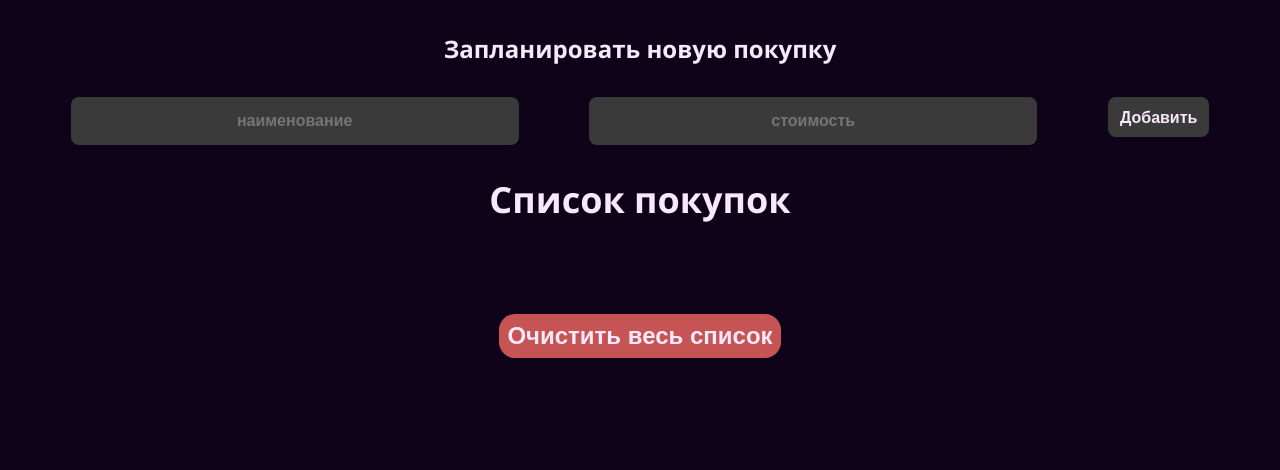
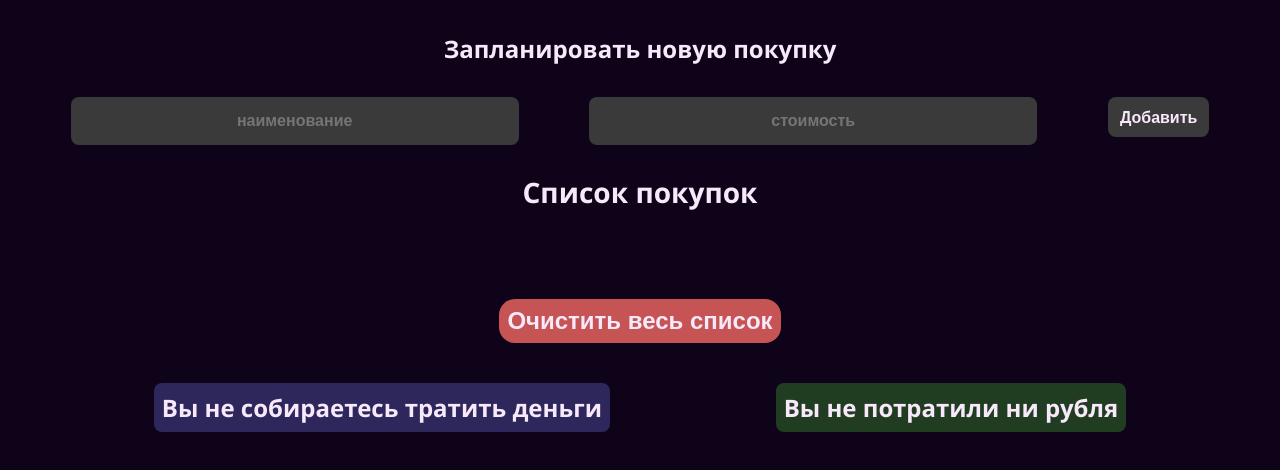
Before and after one commit to AnnaArmodillo/shopping-list-react-ts, a React (Vite) app: page / in a window 1280 px wide. Shown: the top 470 px of the page. Built offline with nearby package versions, Linux system fonts and the light colour scheme.

Commit message:
Добавлена информация о фактических и запланированных расходах

```diff
--- a/src/components/Footer/Footer.tsx
+++ b/src/components/Footer/Footer.tsx
@@ -1,8 +1,8 @@
-// import { ListInfo } from 'components/ListInfo/ListInfo';
 import { Modal } from 'components/Modal/Modal';
 import { FC, useCallback, useState } from 'react';
 import { useDispatch } from 'react-redux';
 import { clearAllItems } from 'redux/slices/itemsSlice';
+import { ListInfo } from 'components/ListInfo/ListInfo';
 import styles from './footer.module.scss';
 
 export const Footer: FC = () => {
@@ -23,6 +23,7 @@ export const Footer: FC = () => {
       <button type="button" className={styles.buttonClear} onClick={openModalClearHandler}>
         Очистить весь список
       </button>
+      <ListInfo />
       <Modal isModalOpen={isModalClearOpen} closeModalHandler={closeModalClearHandler}>
         <div className={styles.modalQuestion}>Точно очистить весь список?</div>
         <div className={styles.buttonsModalWrapper}>
--- a/src/components/Footer/footer.module.scss
+++ b/src/components/Footer/footer.module.scss
@@ -17,7 +17,7 @@
     @extend %button;
 
     border-color: rgb(199 84 84);
-    margin-top: 40px;
+    margin: 40px 0;
 }
 
 .buttonCancel {
--- a/src/components/List/list.module.scss
+++ b/src/components/List/list.module.scss
@@ -4,7 +4,7 @@
     grid-template-columns: 1fr 1fr;
     gap: 20px;
     overflow-y:scroll;
-    max-height: 50vh;
+    max-height: 30vh;
     padding: 8px;
     margin: 4px;
 }
--- a/src/components/ListInfo/ListInfo.tsx
+++ b/src/components/ListInfo/ListInfo.tsx
@@ -1,3 +1,22 @@
-export const ListInfo = () => {
-  return <div>LISTINFO</div>;
+import { FC } from 'react';
+import { useSelector } from 'react-redux';
+import { getItemsSelector } from 'redux/slices/itemsSlice';
+import styles from './listInfo.module.scss';
+
+export const ListInfo: FC = () => {
+  const items = useSelector(getItemsSelector);
+  const sumPlanned = items.filter((item) => item.active).reduce((acc, el) => acc + +el.cost, 0);
+  const sumFact = items.filter((item) => !item.active).reduce((acc, el) => acc + +el.cost, 0);
+  return (
+    <div className={styles.wrapper}>
+      <div className={styles.planned}>
+        {sumPlanned > 0
+          ? `Вы собираетесь потратить ${sumPlanned} руб.`
+          : `Вы не собираетесь тратить деньги`}
+      </div>
+      <div className={styles.fact}>
+        {sumFact > 0 ? `Вы потратили уже ${sumFact} руб.` : `Вы не потратили ни рубля`}
+      </div>
+    </div>
+  );
 };
--- /dev/null
+++ b/src/components/ListInfo/listInfo.module.scss
@@ -0,0 +1,20 @@
+.wrapper {
+    display: flex;
+    justify-content: space-evenly;
+    margin-bottom: 24px;
+    gap: 12px;
+}
+
+.planned {
+    background-color: rgb(45 39 92);
+    border: none;
+    border-radius: 8px;
+    padding: 8px;
+}
+
+.fact {
+    background-color: rgb(33 61 33);
+    border: none;
+    border-radius: 8px;
+    padding: 8px;
+}
--- a/src/components/Main/Main.tsx
+++ b/src/components/Main/Main.tsx
@@ -3,7 +3,7 @@ import { List } from 'components/List/List';
 export const Main = () => {
   return (
     <div>
-      <h2>Список покупок</h2>
+      <h3>Список покупок</h3>
       <List />
     </div>
   );
```
Also changed, not shown: 1 other file (tests, documents, lock files or other folders).
